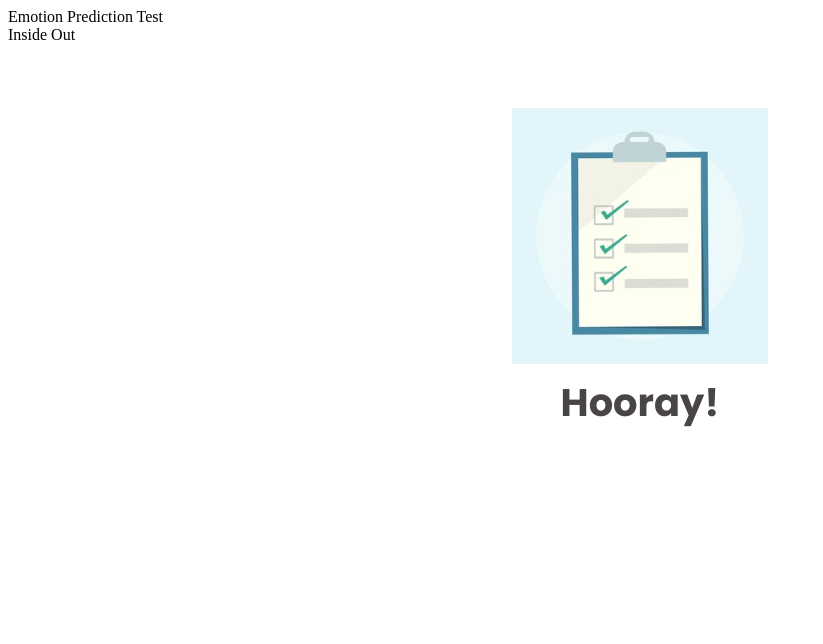
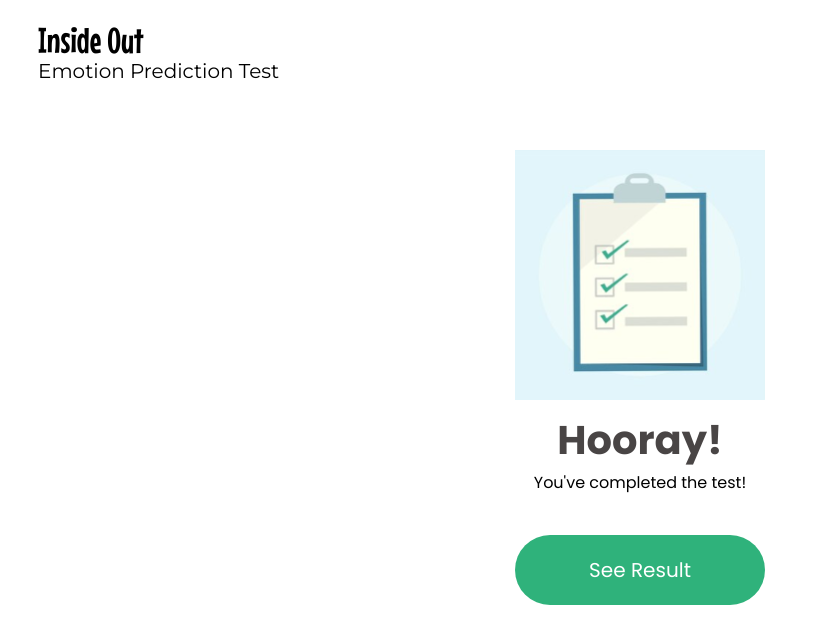
Before and after one commit to Lugubriszxc/FuzzyLogicInsideOut, a React (Vite) app: page / in a window 1280 px wide. Shown: the top 644 px of the page, without its empty margins (0-823 px from the left). Built offline with nearby package versions, Linux system fonts and the light colour scheme.

Commit message:
test complete survey design done

```diff
--- a/src/Header.css
+++ b/src/Header.css
@@ -1,5 +1,6 @@
+@import url('https://fonts.googleapis.com/css2?family=Montserrat:ital,wght@0,100..900;1,100..900&family=Mouse+Memoirs&display=swap');
 
-.home .overlap-2 {
+.overlap-2 {
     height: 81px;
     left: 38px;
     position: absolute;
@@ -7,7 +8,7 @@
     width: 259px;
 }
 
-.home .text-wrapper-3 {
+.text-wrapper-3 {
     color: #000000;
     font-family: "Montserrat", sans-serif;
     font-size: 20px;
@@ -20,7 +21,7 @@
     width: 259px;
 }
 
-.home .text-wrapper-4 {
+.text-wrapper-4 {
     color: #000000;
     font-family: "Mouse Memoirs", sans-serif;
     font-size: 36px;
--- a/src/SurveyFinished.css
+++ b/src/SurveyFinished.css
@@ -1,28 +1,55 @@
 @import url('https://fonts.googleapis.com/css2?family=Poppins:ital,wght@0,100;0,200;0,300;0,400;0,500;0,600;0,700;0,800;0,900;1,100;1,200;1,300;1,400;1,500;1,600;1,700;1,800;1,900&display=swap');
 
-.wholeContainer
-{
+
+body,
+/* html {
+    width: 100% !important;
+} */
+
+.wholeContainer {
+    margin: 0 auto;
+}
+
+.parentContainer {
+    background-color: #ffffff;
     display: flex;
-    flex-direction: column;
-    background-color: white !important;
-    justify-content: center !important;
-    align-items: center !important;
+    flex-direction: row;
+    justify-content: center;
+    width: 100% !important;
 }
 
 .imageDiv img
 {
     display: flex;
-    width: 20vw;
+    width: 250px;
     height: auto;
 
-    margin-top: 5vw;
+    margin-top: 150px;
 }
 
-.hoorayText p
+.fontSet
+{
+    font-family: "Poppins", sans-serif;
+    text-align: center;
+}
+
+.hoorayText
 {
     margin-top: 10px;
-    font-family: "Poppins", sans-serif;
     color: #494545;
-    font-size: 3vw;
+    font-size: 40px;
     font-weight: 700 !important;
 }
+
+.btnResult{
+    font-family: "Poppins", sans-serif;
+    margin-top: 40px;
+    width: 250px;
+    height: 70px;
+    border-radius: 50px;
+
+    font-size: 20px;
+    background-color: #2FB27B;
+    color: white;
+    border: 0;
+}
--- a/src/SurveyFinished.tsx
+++ b/src/SurveyFinished.tsx
@@ -1,21 +1,37 @@
 import imageNote from './assets/images/noteCheckImg.svg'
 import './SurveyFinished.css'
 import Header from './Header.tsx'
+import { Button, Col, Row } from 'reactstrap';
 
 const SurveyFinished = () => {
     return (
         <>
-            <div>
-                <Header />
-                <div className='wholeContainer' id='containerWhole'> {/* Replace '#ADD8E6' with your desired color */}
-                    <div className='imageDiv'>
-                        <img src={imageNote} alt="Note" />
-                    </div>
-                    <div className='hoorayText'>
-                        <p>Hooray!</p>
-                    </div>
-                </div>
+
+            <div className='parentContainer'>
+                <Row className='wholeContainer'>
+                    <Col md="6">
+                        <Header />
+                    </Col>
+                    <Col md="6">
+                        <Col className='imageDiv'>
+                            <img src={imageNote} alt="Note" />
+                        </Col>
+                        <Col className='fontSet hoorayText'>
+                            Hooray!
+                        </Col>
+                        <Col className='fontSet testCompleteText'>
+                            You've completed the test!
+                        </Col>
+                        <Col className='fontSet'>
+                            <Button className='btnResult'>
+                                See Result
+                            </Button>
+                        </Col>
+                    </Col>
+                </Row>
             </div>
+
+
         </>
     );
 }
```
